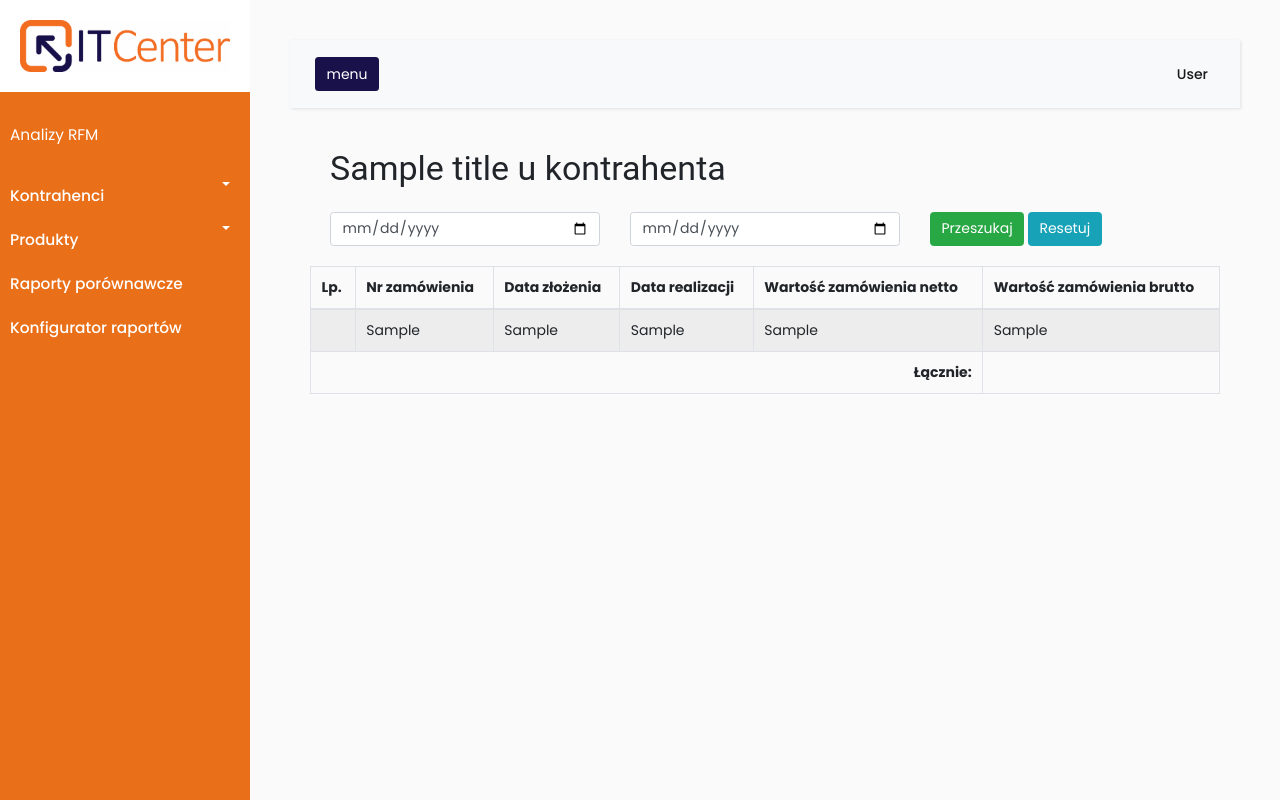
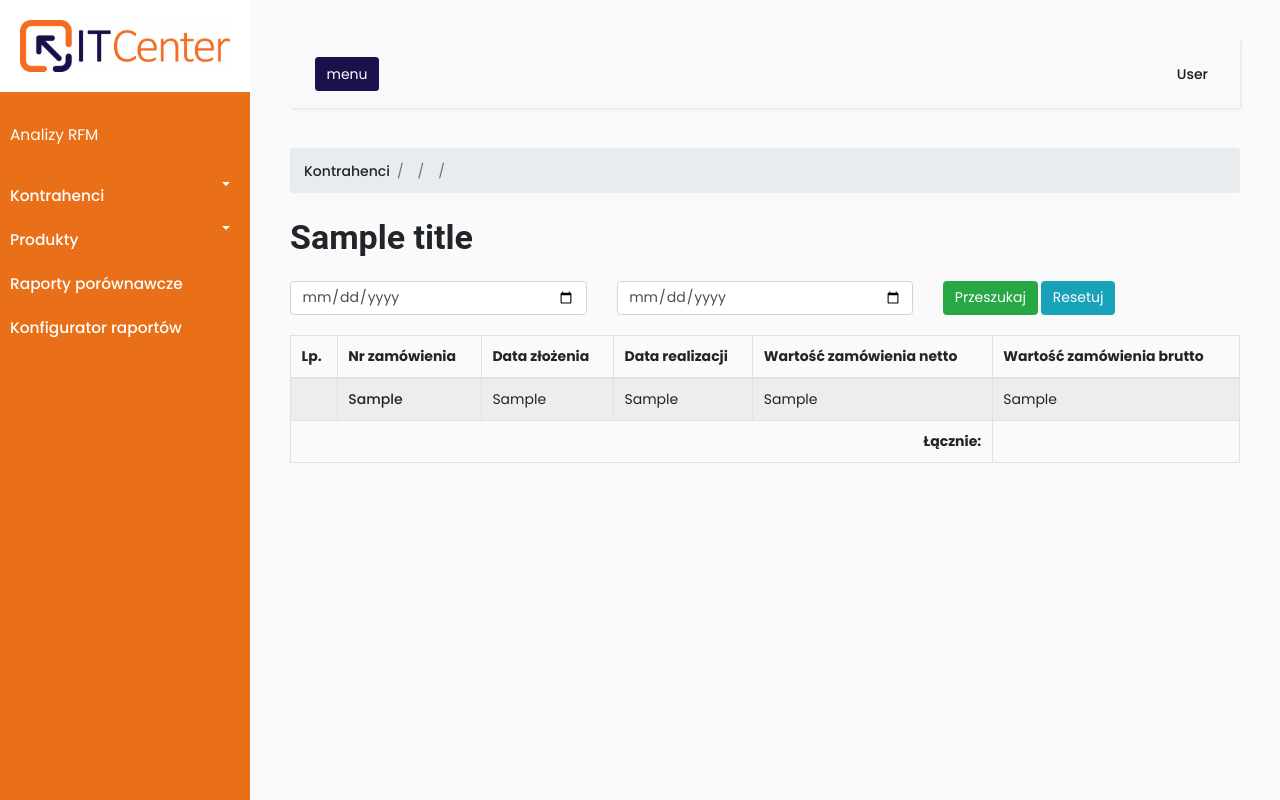
Before and after one commit to takdzwiedz/rfm, a Symfony app: template templates/user/client-order.html.twig in a window 1280 px wide. Run offline with Twig, Linux system fonts and the light colour scheme; the template is opened without the code that fills it: most values are stand-ins (such as "Sample title", 1, 10 or a date in 2020); some libraries are stand-ins or nearby versions.

Commit message:
Breadcrumbs

```diff
--- a/public/css/order-product-group.css
+++ b/public/css/order-product-group.css
@@ -1,3 +1,3 @@
 .form, .chart, .art-container {
-     margin: 20px;
+     margin-top: 20px;
  }
--- a/templates/order/order.html.twig
+++ b/templates/order/order.html.twig
@@ -17,6 +17,7 @@
 
         <nav aria-label="breadcrumb">
             <ol class="breadcrumb">
+                <li class="breadcrumb-item"><a href="{{ path('analysis_group_order_all') }}">Kontrahenci</a></li>
                 <li class="breadcrumb-item"><a href="{{ path('analysis_group_order', {'id_group': order_details[0].id_group}) }}">{{ order_details[0].group_name }}</a></li>
                 <li class="breadcrumb-item"><a href="{{ path('analysis_client_order', { 'id_client': order_details[0].id_client}) }}">{{ order_details[0].client_name }}</a></li>
                 <li class="breadcrumb-item"><a href="{{ path('analysis_user_order', {'id_client': order_details[0].id_client, 'id_user': order_details[0].id_auth }) }}">
--- a/templates/user/client-order.html.twig
+++ b/templates/user/client-order.html.twig
@@ -11,10 +11,22 @@
 {% block body %}
     {% if client_exist %}
         {% if user_exist %}
+
+            <nav aria-label="breadcrumb">
+                <ol class="breadcrumb">
+                    <li class="breadcrumb-item"><a href="{{ path('analysis_group_order_all') }}">Kontrahenci</a></li>
+                    <li class="breadcrumb-item"><a href="{{ path('analysis_group_order', {'id_group': user_client_order_detail[0].id_group } ) }}">{{ user_client_order_detail[0].group_name }}</a></li>
+                    <li class="breadcrumb-item"><a href="{{ path('analysis_client_order', { 'id_client': user_client_order_detail[0].id_client}) }}">{{ user_client_order_detail[0].client_name }}</a></li>
+                    <li class="breadcrumb-item active" aria-current="page">{{ user_client_order_detail[0].imie_nazwisko }}</li>
+                </ol>
+            </nav>
+
             <div class="art-container">
                 <div class="form">
-                    <h3 class="header">{{ title }} {{ user_exist[0].imie_nazwisko }} u
-                        kontrahenta {{ client_exist[0].nazwa_kontrahenta }}
+                    <h3 class="header">
+                        <strong>
+                            {{ title }} {{ user_exist[0].imie_nazwisko }}
+                        </strong>
                     </h3>
                     <div>
                         <form action="{{ path('analysis_user_order', {'id_client':  client_exist[0].id, 'id_user': user_exist[0].id_auth }) }}"
@@ -58,7 +70,12 @@
                         {% for order in user_client_order %}
                             <tr>
                                 <td></td>
-                                <td>{{ order.numer_zamowienia }}</td>
+                                <td>
+                                    <a href="{{ path('analysis_order_list', {'id_order': order.id_ezamowienia}) }}">
+                                        {{ order.numer_zamowienia }}
+                                    </a>
+
+                                </td>
                                 <td>{{ order.data_zlozenia }} </td>
                                 <td>{{ order.data_realizacji }} </td>
                                 <td>{{ order.wartosc_netto }}</td>
```
Also changed, not shown: templates/client/client-order.html.twig (+10 -3 lines), templates/group/group-order.html.twig (+8 -1 lines).
